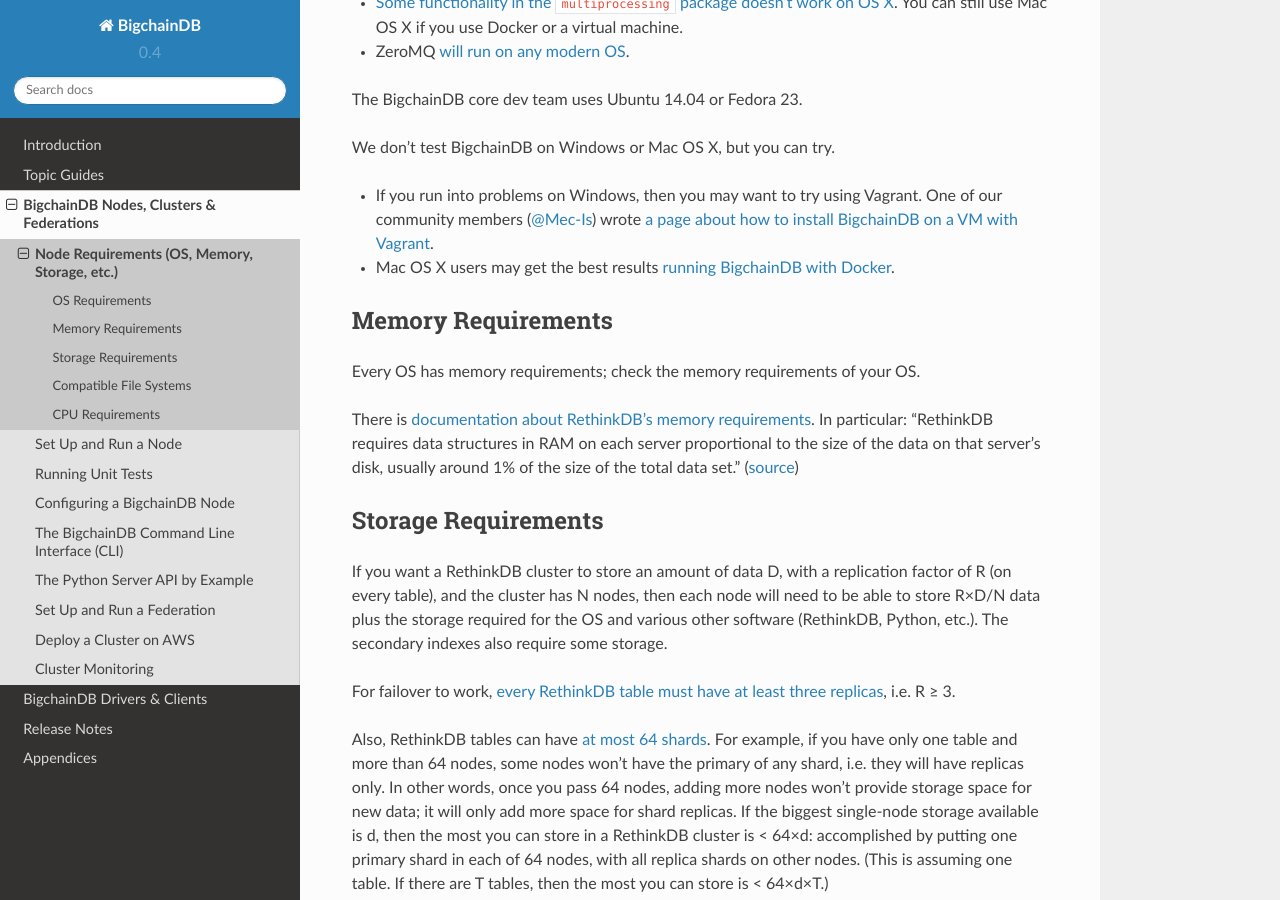
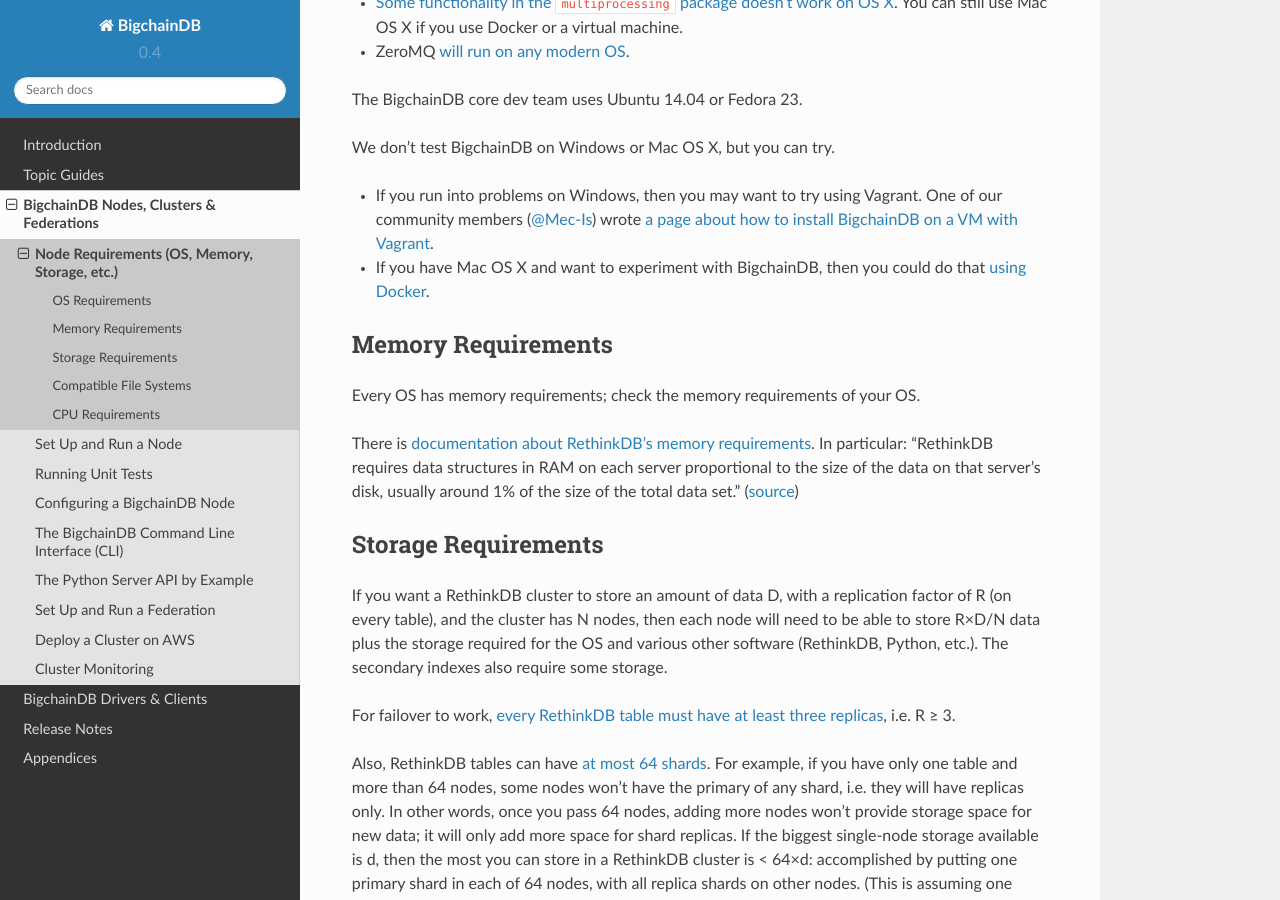
Before and after one commit to bigchaindb/bigchaindb, a Sphinx documentation site: the page built from docs/source/nodes/node-requirements.md, in a window 1280 px wide and 900 px high, scrolled down 393 px. Built offline with Sphinx 7.4.7 and the Read the Docs theme 2.0.0, drawn with Linux system fonts in a browser that asks for light colours.

Commit message:
Docs: minor edit to text re: Mac OS X

```diff
--- a/docs/source/nodes/node-requirements.md
+++ b/docs/source/nodes/node-requirements.md
@@ -15,7 +15,7 @@
 We don't test BigchainDB on Windows or Mac OS X, but you can try.
 
 * If you run into problems on Windows, then you may want to try using Vagrant. One of our community members ([@Mec-Is](https://github.com/Mec-iS)) wrote [a page about how to install BigchainDB on a VM with Vagrant](https://gist.github.com/Mec-iS/b84758397f1b21f21700).
-* Mac OS X users may get the best results [running BigchainDB with Docker](setup-run-node.html#run-bigchaindb-with-docker).
+* If you have Mac OS X and want to experiment with BigchainDB, then you could do that [using Docker](setup-run-node.html#run-bigchaindb-with-docker).
 
 
 ## Memory Requirements
```
